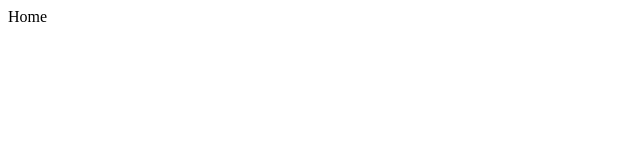
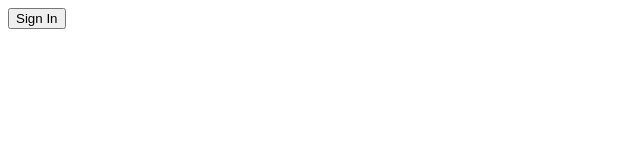
Before and after one commit to yachen168/Google-Calendar-POC, a React (Create React App) app: page / in a window 1280 px wide. Shown: the top 160 px of the page, without its empty margins (0-640 px from the left). Built offline with nearby package versions, Linux system fonts and the light colour scheme.

Commit message:
feat: SignInButton

```diff
--- a/public/index.html
+++ b/public/index.html
@@ -39,5 +39,7 @@
       To begin the development, run `npm start` or `yarn start`.
       To create a production bundle, use `npm run build` or `yarn build`.
     -->
+    <script src="https://apis.google.com/js/api.js"></script>
+
   </body>
 </html>
--- /dev/null
+++ b/src/components/SignInButton/index.jsx
@@ -0,0 +1,34 @@
+import React from "react";
+
+const authenticate = async () => {
+  try {
+    await window.gapi.auth2.getAuthInstance().signIn({
+      scope:
+        "https://www.googleapis.com/auth/calendar https://www.googleapis.com/auth/calendar.events https://www.googleapis.com/auth/calendar.events.readonly https://www.googleapis.com/auth/calendar.readonly",
+    });
+
+    await loadClient();
+    console.log("Sign-in successful");
+  } catch (error) {
+    console.error("Error signing in", error);
+  }
+};
+
+const loadClient = async () => {
+  window.gapi.client.setApiKey("AIzaSyAypjoSUTT6R3ri2yqA4jt-EUEpIw9weyw");
+
+  try {
+    await window.gapi.client.load(
+      "https://content.googleapis.com/discovery/v1/apis/calendar/v3/rest"
+    );
+    console.log("GAPI client loaded for API");
+  } catch (error) {
+    console.error("Error loading GAPI client for API", error);
+  }
+};
+
+const SignInButton = () => {
+  return <button onClick={authenticate}>Sign In</button>;
+};
+
+export default SignInButton;
--- a/src/views/Home.jsx
+++ b/src/views/Home.jsx
@@ -1,7 +1,14 @@
 import React from "react";
+import SignInButton from "../components/SignInButton";
+
+import styles from "./index.module.scss";
 
 const Home = () => {
-  return <div>Home</div>;
+  return (
+    <div className={styles.home}>
+      <SignInButton />
+    </div>
+  );
 };
 
 export default Home;
```
Also changed, not shown: src/components/SignInButton/index.scss (added).
